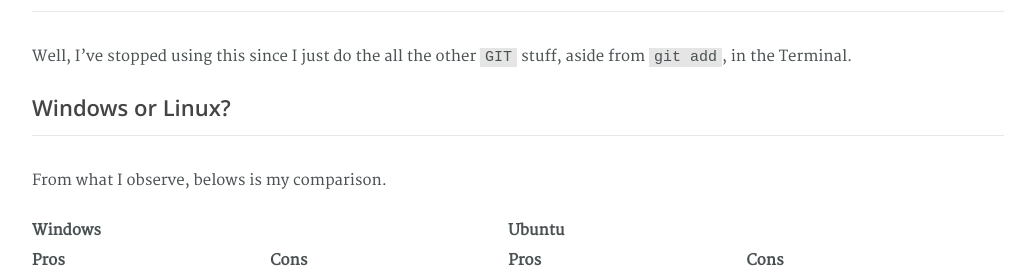
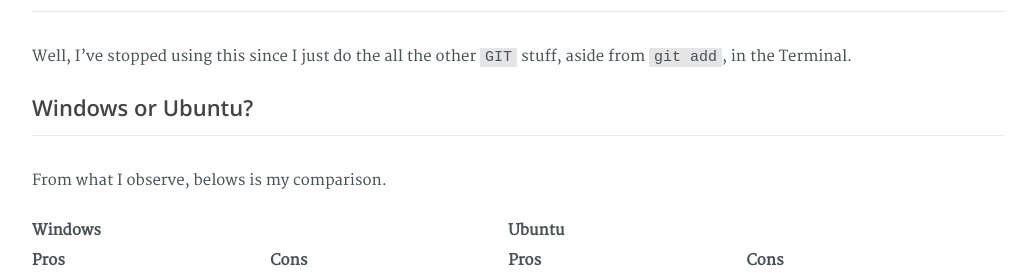
Before and after one commit to iamdevlinph/iamdevlinph.github.io-jekyll, a Jekyll site: the page built from _posts/2017-26-04-coding-environment.md, in a window 1280 px wide and 900 px high, scrolled down 1950 px. Shown: the part 277-557 px from the top of the window, without its empty margins (122-1157 px from the left). Built offline with Jekyll 4.4.1, drawn with Linux system fonts in a browser that asks for light colours; some web fonts are replaced.

Commit message:
ren linux to ubuntu

```diff
--- a/_posts/2017-26-04-coding-environment.md
+++ b/_posts/2017-26-04-coding-environment.md
@@ -54,7 +54,7 @@
 ---
 Well, I've stopped using this since I just do the all the other `GIT` stuff, aside from `git add`, in the Terminal.
 
-### Windows or Linux?
+### Windows or Ubuntu?
 ---
 From what I observe, belows is my comparison.
 <table class="standard side-by-side">
```
